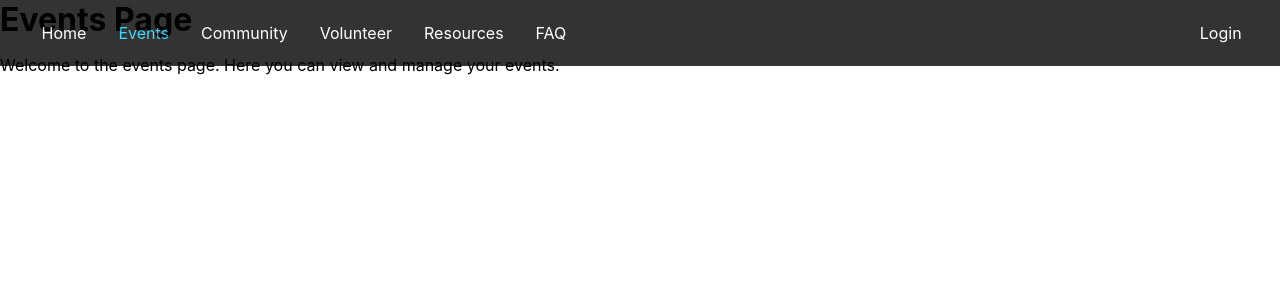
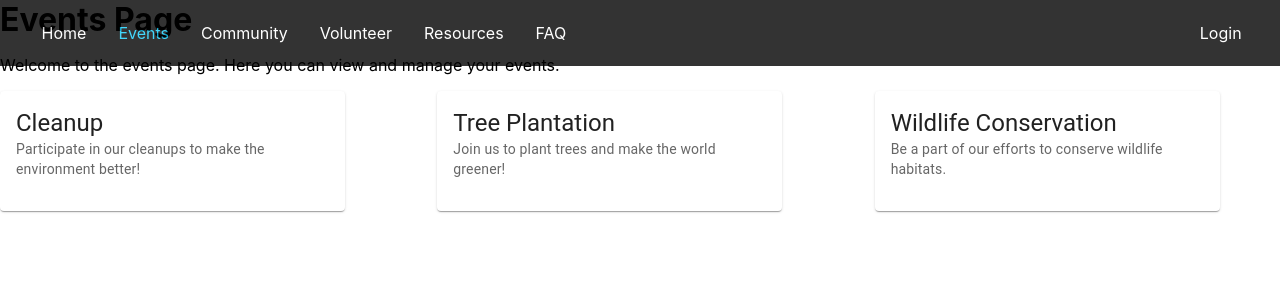
Before and after one commit to Jasonye14/hack-for-change, a React (Create React App) app in the folder web/: page /events in a window 1280 px wide. Shown: the top 300 px of the page. Built offline with nearby package versions, Linux system fonts and the light colour scheme; no server answers.

Commit message:
fixed signup navbar

```diff
--- /dev/null
+++ b/package.json
@@ -0,0 +1,5 @@
+{
+  "dependencies": {
+    "@mui/icons-material": "^5.14.8"
+  }
+}
--- a/web/src/App.js
+++ b/web/src/App.js
@@ -69,7 +69,7 @@ function NavBarWrapper() {
     return null;
   }
 
-  if(!isLoggedIn && location.pathname !== '/login') {
+  if(!isLoggedIn && location.pathname !== '/login' && location.pathname !== '/signup' ) {
     console.log(`No one currently logged in. (App.js)`);
     return <DefaultNavbar />;
   }
--- a/web/src/pages/events/events.js
+++ b/web/src/pages/events/events.js
@@ -1,12 +1,46 @@
 import React from 'react';
+import { Card, CardContent, CardActions, Button, Typography, Grid } from '@mui/material';
 import './events.css';
+
+const eventCategories = [
+    { title: 'Cleanup', description: 'Participate in our cleanups to make the environment better!' },
+    { title: 'Tree Plantation', description: 'Join us to plant trees and make the world greener!' },
+    { title: 'Wildlife Conservation', description: 'Be a part of our efforts to conserve wildlife habitats.' },
+    // ... add more categories
+];
+
+function EventCard({ title, description }) {
+    return (
+        <Card style={{ maxWidth: 345 }}>
+            <CardContent>
+                <Typography variant="h5" component="div">
+                    {title}
+                </Typography>
+                <Typography variant="body2" color="text.secondary">
+                    {description}
+                </Typography>
+            </CardContent>
+            <CardActions>
+                {/* <Button size="small" color="primary" startIcon={<EcoIcon />}>
+                    Join Now
+                </Button> */}
+            </CardActions>
+        </Card>
+    );
+}
 
 function Events() {
     return (
-        <div>
+        <div className="events-container">
             <h1>Events Page</h1>
             <p>Welcome to the events page. Here you can view and manage your events.</p>
-            {/* You can add more components or functionalities related to events below */}
+            <Grid container spacing={4}>
+                {eventCategories.map((event, index) => (
+                    <Grid item xs={12} sm={6} md={4} key={index}>
+                        <EventCard title={event.title} description={event.description} />
+                    </Grid>
+                ))}
+            </Grid>
         </div>
     );
 }
```
Also changed, not shown: web/src/pages/events/events.css (line endings or trailing spaces), 1 other file (tests, documents, lock files or other folders).
